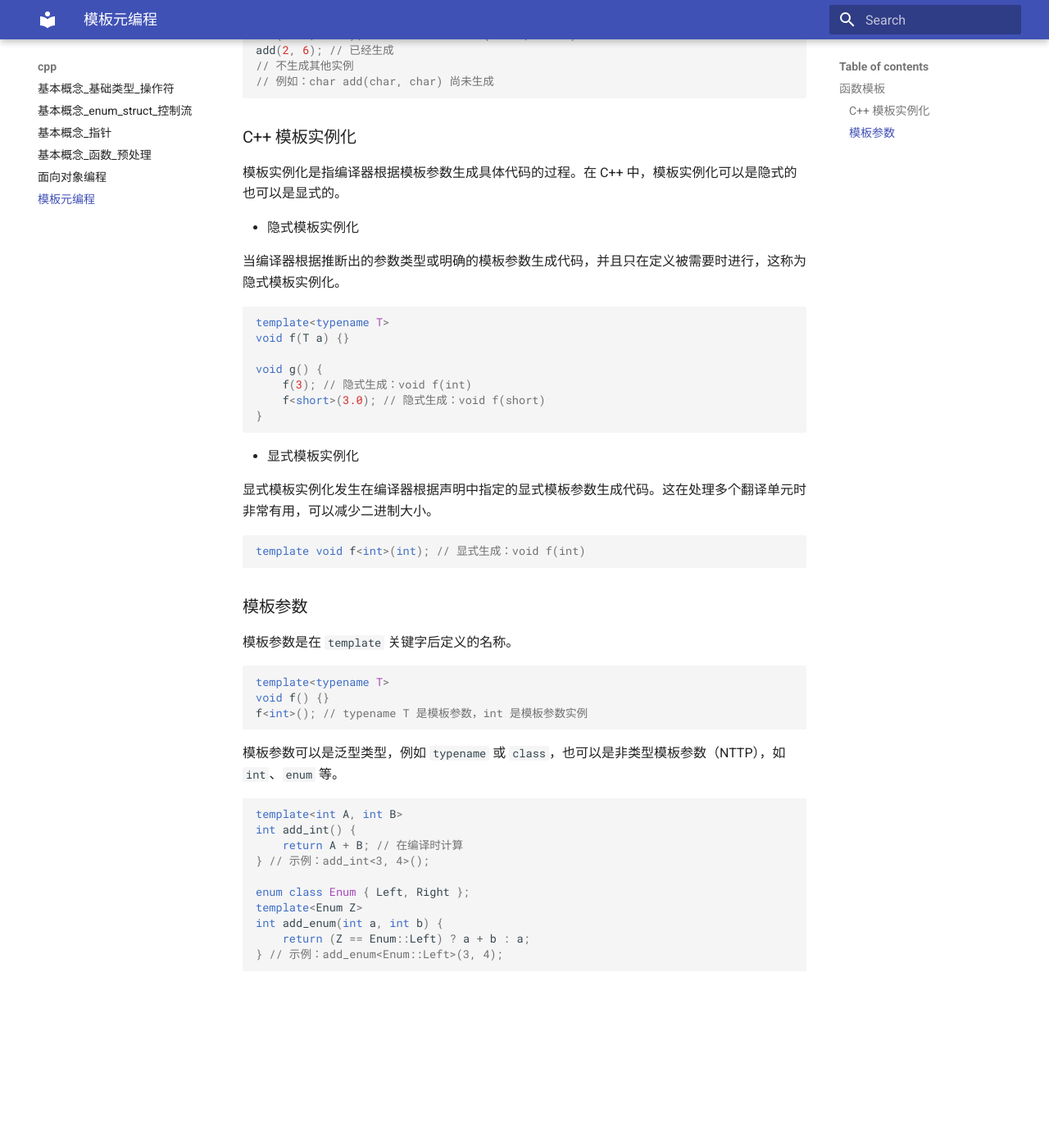
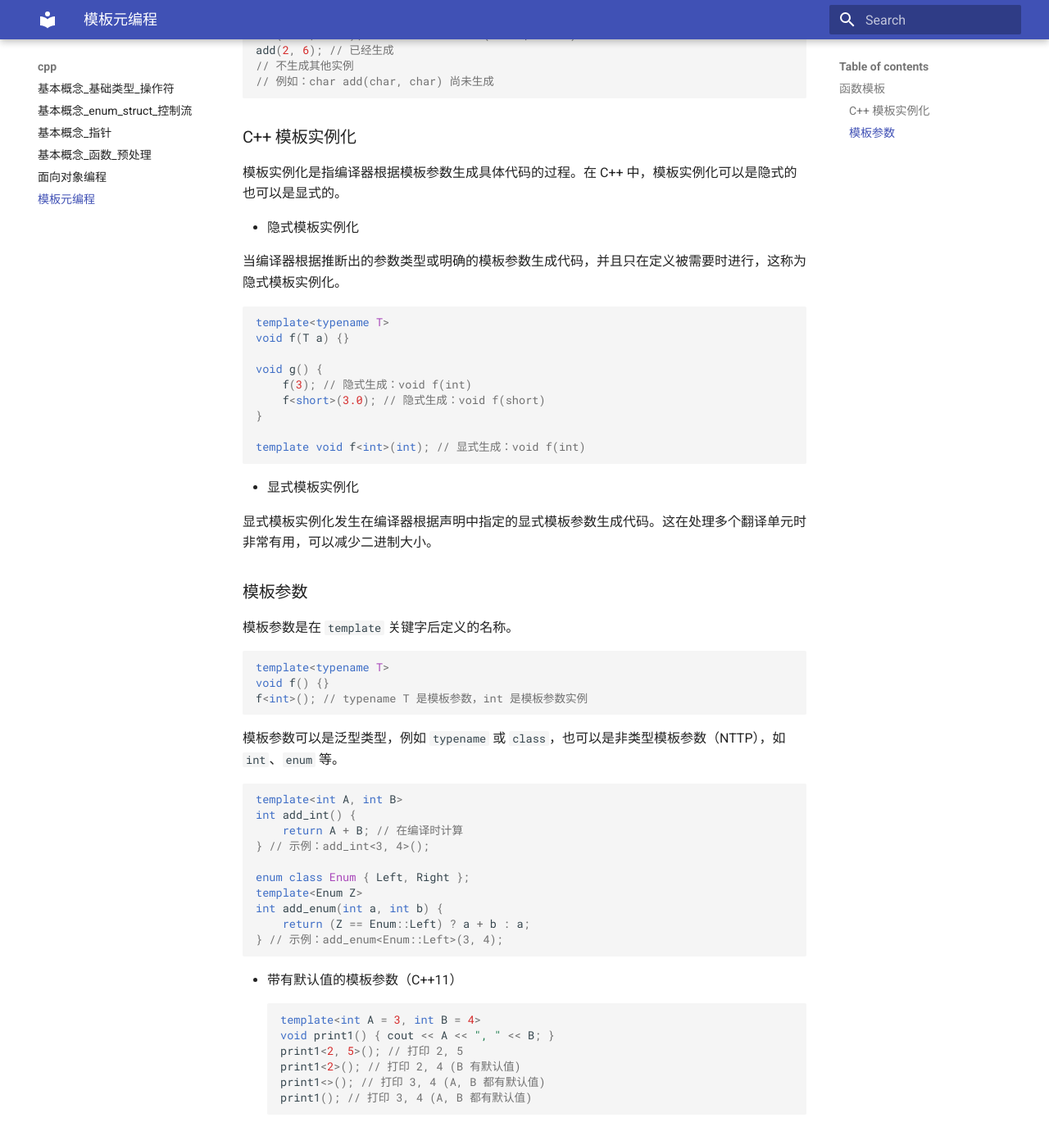
Before and after one commit to ymma98/technotes, an MkDocs documentation site: the page built from docs/cpp/模板元编程.md, in a window 1280 px wide and 1400 px high, scrolled down 982 px. Shown: the top 1386 px of the window at 82% size. Built offline with MkDocs 1.6.1 and Material for MkDocs 9.7.7, drawn with Linux system fonts in a browser that asks for light colours; before the commit the page ends 2191 px from its top, so only the background shows below that.

Commit message:
docs/cpp/模板元编程.md updated from https://stackedit.cn/

````diff
--- a/docs/cpp/模板元编程.md
+++ b/docs/cpp/模板元编程.md
@@ -66,15 +66,15 @@ void g() {
     f(3); // 隐式生成：void f(int)
     f<short>(3.0); // 隐式生成：void f(short)
 }
+
+template void f<int>(int); // 显式生成：void f(int)
 ```
 
 * 显式模板实例化
 
 显式模板实例化发生在编译器根据声明中指定的显式模板参数生成代码。这在处理多个翻译单元时非常有用，可以减少二进制大小。
 
-```cpp
-template void f<int>(int); // 显式生成：void f(int)
-```
+
 
 ### 模板参数
 模板参数是在 `template` 关键字后定义的名称。
@@ -98,6 +98,16 @@ int add_enum(int a, int b) {
     return (Z == Enum::Left) ? a + b : a;
 } // 示例：add_enum<Enum::Left>(3, 4);
 ```
+
+* 带有默认值的模板参数（C++11）
+```cpp
+template<int A = 3, int B = 4>
+void print1() { cout << A << ", " << B; }
+print1<2, 5>(); // 打印 2, 5
+print1<2>(); // 打印 2, 4 (B 有默认值)
+print1<>(); // 打印 3, 4 (A, B 都有默认值)
+print1(); // 打印 3, 4 (A, B 都有默认值)
+```
 <!--stackedit_data:
-eyJoaXN0b3J5IjpbMjk2NDkyNDU4LDYwODU5MzI2N119
+eyJoaXN0b3J5IjpbLTE2MTI2OTc5NTMsNjA4NTkzMjY3XX0=
 -->
````
